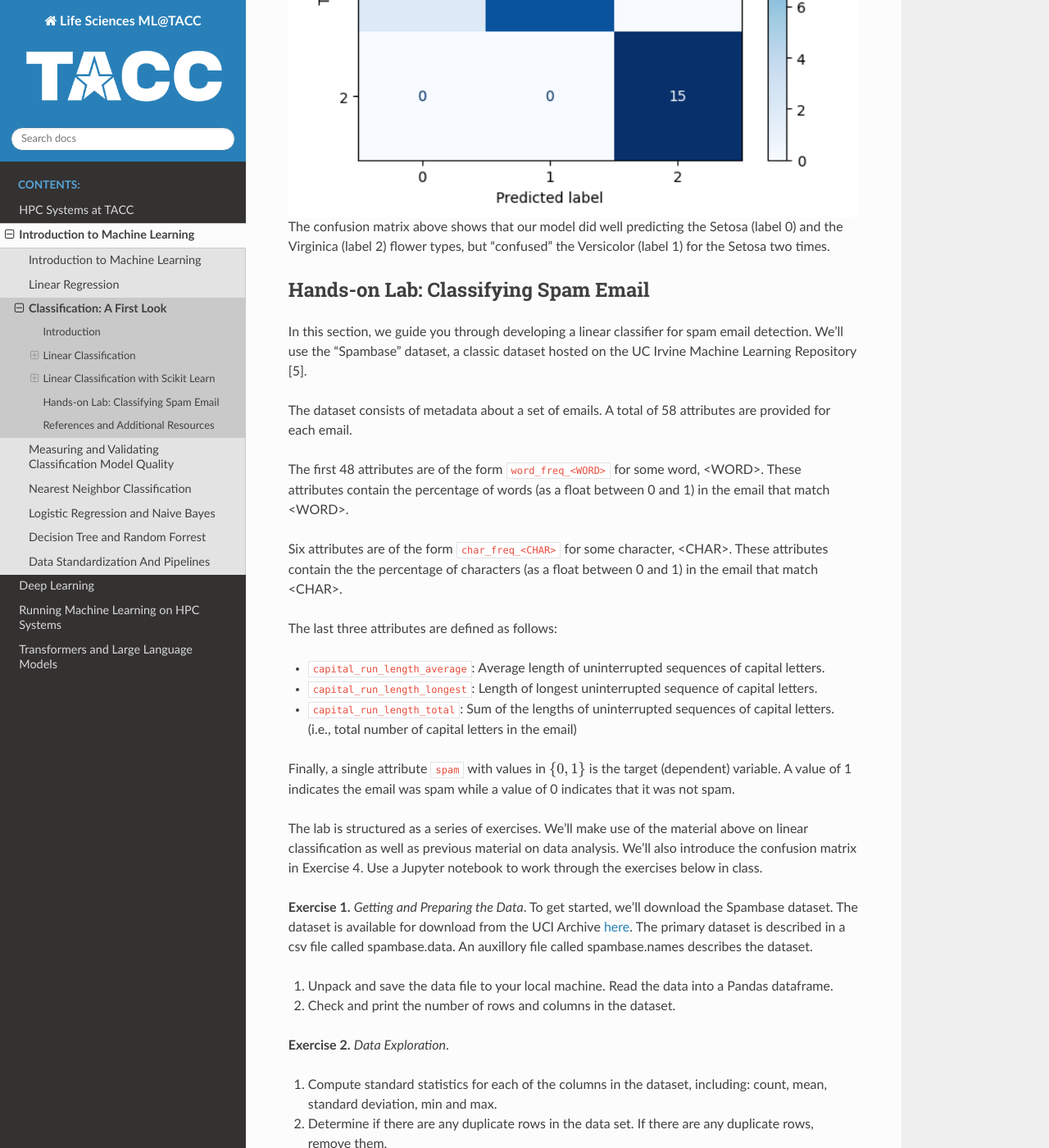
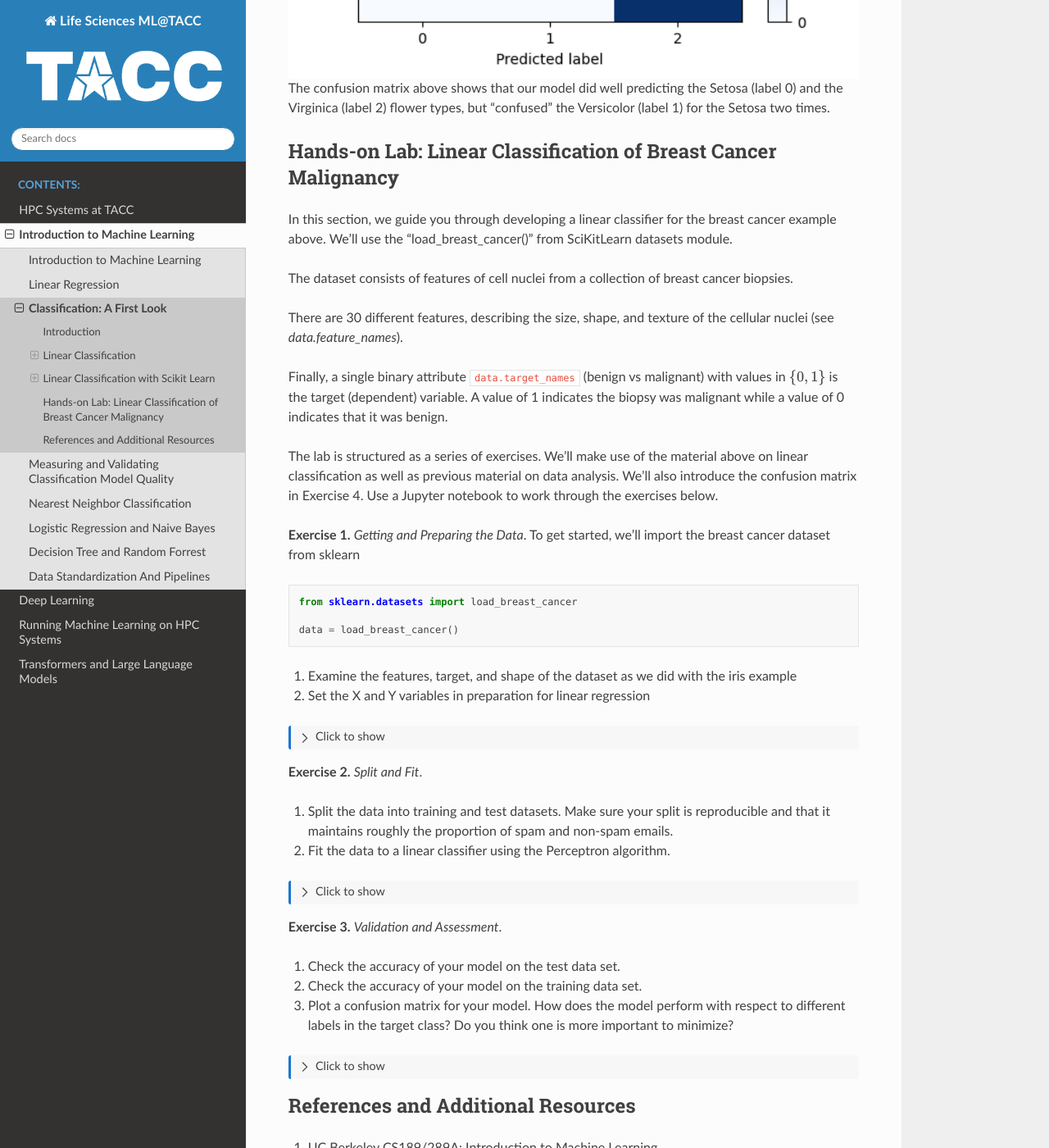
Before and after one commit to lconcia/life_sciences_ml_at_tacc, a Sphinx documentation site: the page built from docs/section2/linear_classification.rst, in a window 1280 px wide and 1400 px high, scrolled down 12557 px. Shown: the whole window at 82% size. Built offline with Sphinx 7.4.7 and the Read the Docs theme 3.1.0, drawn with Linux system fonts in a browser that asks for light colours; some of the changed text lies outside the part shown.

Commit message:
section 2 updates (#26)
* adding first draft for Tuesday

* adding DNA melting example to intro

* adding pandas example

* example updates

```diff
--- a/docs/section2/linear_classification.rst
+++ b/docs/section2/linear_classification.rst
@@ -22,52 +22,50 @@
 An important special case is a *binary classifier* which predicts a dependent variable which takes on just two
 possible values. That is, a binary classifier is a model which predicts two classes for the dependent variable.
 
-For example, given a person's income and credit card history, a bank might want to predict if they will default.
-The dependent variable here is whether or not the individual will default. There are two possible values:
+For example, given the cellular features of a biopsy, a physician might want to predict if a tumor is benign or malignant.
+The dependent variable here is whether or not the tumor is malignant. There are two possible values:
 
-* Will default
-* Will not default
+* Benign
+* Malignant
 
 These are the two classes of the dependent variable, and an ML model that predicts this variable will thus be called
 a binary classifier.
 
-Consider the following dataset depicting annual incomes and monthly credit card balances for a set of individuals.
+Consider the following dataset depicting cell nuclei features from histology images and prognosis.
 
-.. figure:: ./images/class_income_v_balance.png
+.. figure:: ./images/breast_cancer_pca.png
     :width: 1000px
     :align: center
-    :alt: Income vs Balance
+    :alt: Benign vs Malignant
 
-    Sample data showing annual incomes and monthly credit card balances for a set of individuals.
-    The individuals who defaulted on their credit card payments are shown in orange, and those
-    who did not are shown in blue. Citation: [1].
+    Sample data showing principal component analysis on cell nuclei features and tumor classification as benign or malignant.
 
 
 We can use this data to build an ML model for predicting whether an individual will default. The process is
 as follows:
 
-1. Collect and prepare historical data about income, balance and default status.
+1. Collect and prepare data about nuclei size, shape and texture.
 2. Train a model using some of the prepared data.
 3. Validate the model using some of the prepared data.
-4. Deploy the model to predict the default status for new individuals.
+4. Deploy the model to predict tumor classification for new individuals.
 
 How might we train a classifier? There are many techniques. The first one we will look at is called *linear
 classification*. Before we look at some of the details of linear classification, does anyone have an
-intuition about how one might proceed to determine which individuals will default?
+intuition about how one might proceed to determine which tumors are malignant?
 
-Is the image above suggestive of a way to predict the default status?
+Is the image above suggestive of a way to predict the tumor type?
 
 
-.. figure:: ./images/class_income_v_balance_decision_boundary.png
+.. figure:: ./images/breast_cancer_decision_boundary.png
     :width: 1000px
     :align: center
-    :alt: Income vs Balance
+    :alt: Benign vs Malignant
 
     A linear decision boundary. Data points are classified based on which side of the line they fall.
 
 One approach is to use a linear equation (i.e., a line) to determine which class a data point belongs
 to. In the picture above we have drawn one possible line. Points on the left side of the line are
-classified as "will default" and points on the right are classified as "will not default".
+classified as "benign" and points on the right are classified as "malignant".
 
 Linear Classification
 ---------------------
@@ -91,7 +89,7 @@
 
 
 In this case, the decision boundary is linear, :math:`\{ x : mX + b= 0 \}`. An example of a linear
-decision boundary was drawn in the income versus credit card balance plot above.
+decision boundary was drawn in the PCA plot above.
 
 How do we go about finding the optimal choice of :math:`m` and :math:`b`? Here, there are many techniques.
 How well the different techniques perform depends in part on the data.
@@ -561,74 +559,69 @@
 
 
 
-Hands-on Lab: Classifying Spam Email
+Hands-on Lab: Linear Classification of Breast Cancer Malignancy
 ------------------------------------
-In this section, we guide you through developing a linear classifier for spam
-email detection. We'll use the "Spambase" dataset, a classic dataset
-hosted on the UC Irvine Machine Learning Repository [5].
+In this section, we guide you through developing a linear classifier for the breast cancer example above.
+We'll use the "load_breast_cancer()" from SciKitLearn datasets module.
 
-The dataset consists of metadata about a set of emails. A total of 58 attributes
-are provided for each email.
+The dataset consists of features of cell nuclei from a collection of breast cancer biopsies.
 
-The first 48 attributes are of the form ``word_freq_<WORD>``
-for some word, <WORD>. These attributes contain the percentage of words (as a float between
-0 and 1) in the email that match <WORD>.
+There are 30 different features, describing the size, shape, and texture of the cellular nuclei (see `data.feature_names`).
 
-Six attributes are of the form ``char_freq_<CHAR>`` for some character, <CHAR>. These
-attributes contain the the percentage of characters (as a float between
-0 and 1) in the email that match <CHAR>.
-
-The last three attributes are defined as follows:
-
-* ``capital_run_length_average``: Average length of uninterrupted sequences of capital
-  letters.
-* ``capital_run_length_longest``: Length of longest uninterrupted sequence of
-  capital letters.
-* ``capital_run_length_total``: Sum of the lengths of uninterrupted sequences of
-  capital letters. (i.e., total number of capital letters in the email)
-
-Finally, a single attribute ``spam`` with values in :math:`\{ 0, 1 \}` is the target
-(dependent) variable. A value of 1 indicates the email was spam while a value of 0
-indicates that it was not spam.
+Finally, a single binary attribute ``data.target_names`` (benign vs malignant) with values in :math:`\{ 0, 1 \}` is the target
+(dependent) variable. A value of 1 indicates the biopsy was malignant while a value of 0
+indicates that it was benign.
 
 The lab is structured as a series of exercises. We'll make use of the material above
 on linear classification as well as previous material on data analysis. We'll also
 introduce the confusion matrix in Exercise 4. Use a Jupyter notebook to work through
-the exercises below in class.
+the exercises below.
 
-**Exercise 1.** *Getting and Preparing the Data*. To get started, we'll download
-the Spambase dataset. The dataset is available for download from the
-UCI Archive `here <https://archive.ics.uci.edu/dataset/94/spambase>`_. The primary
-dataset is described in a csv file called spambase.data. An auxillory file called
-spambase.names describes the dataset.
+**Exercise 1.** *Getting and Preparing the Data*. To get started, we'll import the breast cancer
+dataset from sklearn
 
-1. Unpack and save the data file to your local machine. Read the data into a Pandas
-   dataframe.
+.. code-block:: python3
 
-2. Check and print the number of rows and columns in the dataset.
+  from sklearn.datasets import load_breast_cancer
+
+  data = load_breast_cancer()
+
+1. Examine the features, target, and shape of the dataset as we did with the iris example
+
+2. Set the X and Y variables in preparation for linear regression
 
 
-**Exercise 2.** *Data Exploration*.
+.. toggle::
 
-1. Compute standard statistics for each of the columns in the dataset, including:
-   count, mean, standard deviation, min and max.
+   .. code-block:: python
 
-2. Determine if there are any duplicate rows in the data set. If there are any
-   duplicate rows, remove them.
+      print(data.feature_names)
+      print(data.target_names)
+      data.data
+      X = data.data
+      y = data.target
 
-3. Determine if there are any null/missing values in the data set.
-
-4. Determine how many rows are spam and how many are not spam.
-
-
-**Exercise 3.** *Split and Fit*.
+**Exercise 2.** *Split and Fit*.
 
 1. Split the data into training and test datasets. Make sure your split is
    reproducible and that it maintains roughly the proportion of spam and non-spam emails.
 
 2. Fit the data to a linear classifier using the Perceptron algorithm.
 
-**Exercise 4.** *Validation and Assessment*.
+.. toggle::
+
+   .. code-block:: python
+
+      from sklearn.model_selection import train_test_split
+      X_train, X_test, y_train, y_test = train_test_split(X, y, test_size=0.3, stratify=y, random_state=1)
+
+      from sklearn.linear_model import SGDClassifier
+
+      clf = SGDClassifier(loss="perceptron", alpha=0.01)
+
+      clf.fit(X_train, y_train)
+
+**Exercise 3.** *Validation and Assessment*.
 
 1. Check the accuracy of your model on the test data set.
 
@@ -636,6 +629,20 @@
 
 3. Plot a confusion matrix for your model. How does the model perform with respect to different labels in
    the target class? Do you think one is more important to minimize?
+
+.. toggle::
+
+   .. code-block:: python
+
+      from sklearn.metrics import accuracy_score
+      # Check the accuracy on the test data
+      accuracy_test=accuracy_score(y_test, clf.predict(X_test))
+      # Check accuracy on the training data
+      accuracy_train=accuracy_score(y_train, clf.predict(X_train))
+      print(f"Train accuracy: {accuracy_train}; Test accuracy: {accuracy_test}")
+
+      from sklearn.metrics import ConfusionMatrixDisplay
+      cm_display = ConfusionMatrixDisplay.from_estimator(clf, X_test, y_test,cmap=plt.cm.Blues,normalize=None)
 
 
 References and Additional Resources
```
Also changed, not shown: docs/section2/log_regression_and_NB.rst (+57 -43 lines), docs/section2/ml_intro.rst (+8 -13 lines), docs/section2/model_quality.rst (+31 -32 lines), docs/section2/images/breast_cancer_decision_boundary.png (added), docs/section2/images/breast_cancer_pca.png (added).
